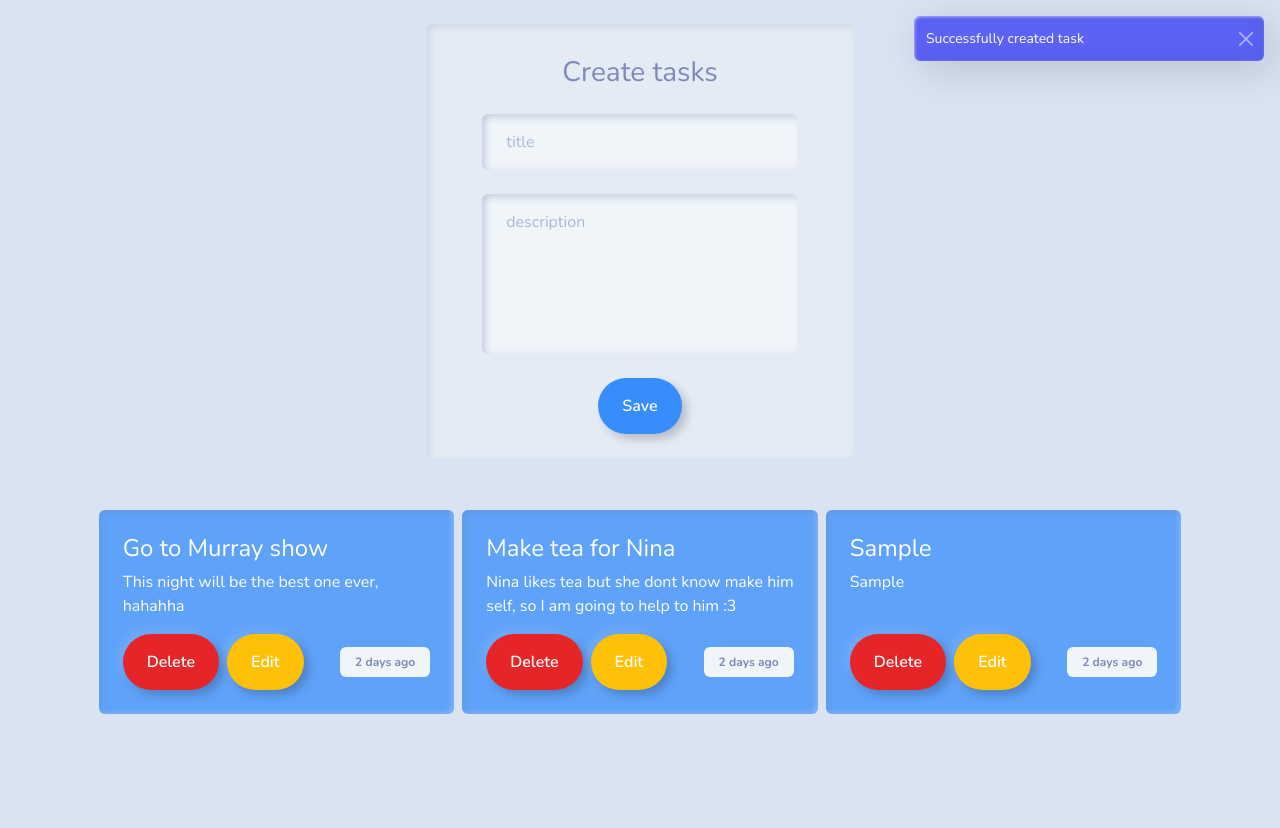
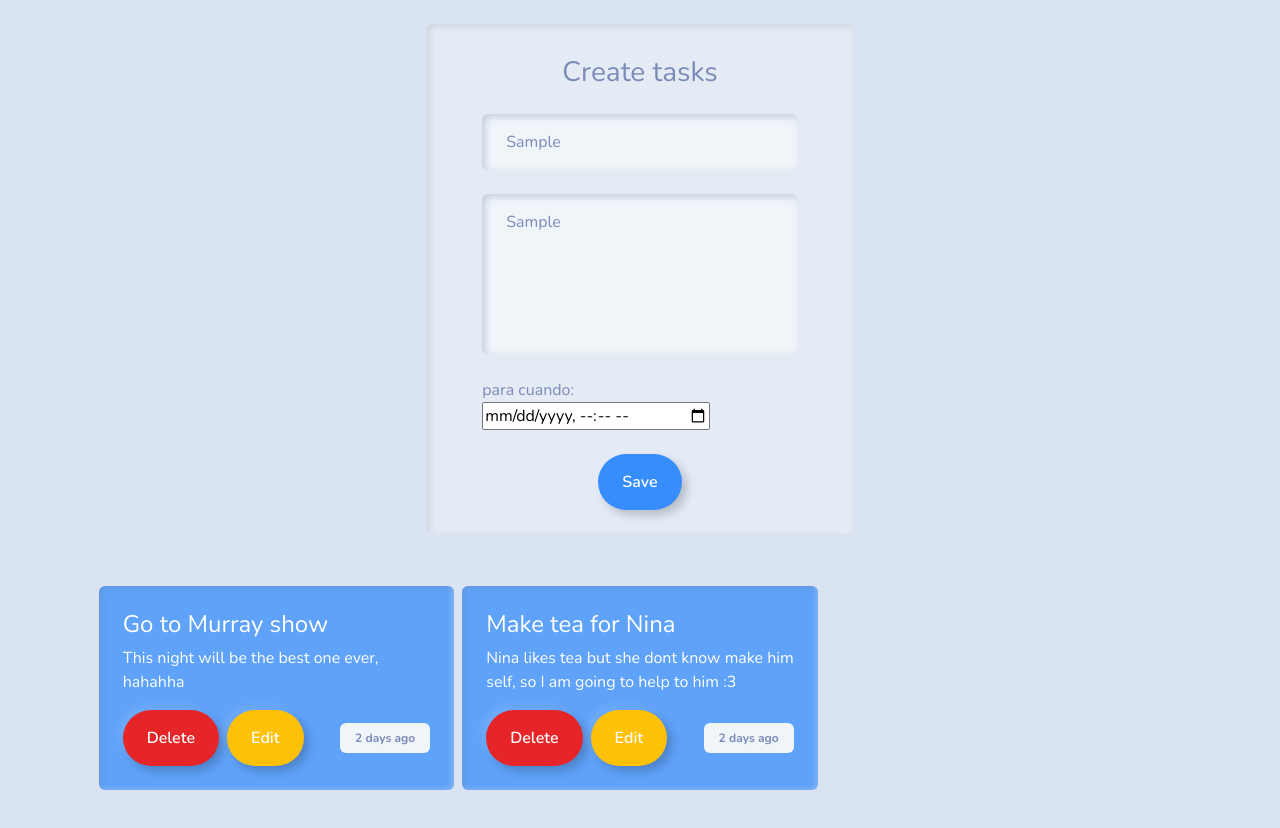
Before and after one commit to aledaledev/noterex, a website built with Vite: page index.html in a window 1280 px wide. Both pictures are taken after typing "Sample", "Sample" into the empty fields and a click on the button "Save". Before the commit the page ends 800 px from the top, so only its background shows below. Built offline with nearby package versions, Linux system fonts and the light colour scheme.

Commit message:
playing with datetime

```diff
--- a/index.html
+++ b/index.html
@@ -13,12 +13,16 @@
       <h3 class="card-title text-center mb-4 mt-2">Create tasks</h3>
     <form id="task-form" class="d-flex flex-column align-items-center form-group gap-4">
       <div class="col-10">
-      <input name="title" value="" class="form-control" type="text" placeholder="title">
-      <div class="invalid-feedback">No empty fields</div>
+        <input name="title" value="" class="form-control" type="text" placeholder="title">
+        <div class="invalid-feedback">No empty fields</div>
       </div>
       <div class="col-10">
         <textarea class="form-control" value="" style="resize: none; height: 10rem;" name="description" placeholder="description"></textarea>
         <div class="invalid-feedback">No empty fields</div>
+      </div>
+      <div class="col-10">
+        <span>para cuando: </span>
+        <input type="datetime-local" name="datetime"/>
       </div>
       <button type="submit" class="btn btn-outline-primary align-self-center">Save</button>
     </form>
--- a/src/main.ts
+++ b/src/main.ts
@@ -8,12 +8,35 @@ const store = JSON.parse(localStorage.getItem('tasks') as string) || dafaultTask
 
 export let tasks:Task[] = store
 export let editId:string = '';
+let dates:string[] = []
 
 export const taskForm = <HTMLFormElement>document.getElementById('task-form')
 const title = taskForm['title'] as unknown as HTMLInputElement
 const description = taskForm["description"] as HTMLTextAreaElement
+const dateTime = taskForm['datetime']
 
-taskForm.addEventListener('submit', saveTask)
+taskForm.addEventListener('submit', (e)=> {
+    e.preventDefault()
+    saveTask
+
+    const taskDate = new Date(dateTime.value);
+
+    const monthNames = ["January", "February", "March", "April", "May", "June","July", "August", "September", "October", "November", "December"];
+
+    const month = monthNames[taskDate.getUTCMonth()];
+    const day = taskDate.getUTCDate();
+    const year = taskDate.getUTCFullYear();
+
+    const date = `${day} ${month} ${year}`;
+
+    if(!dates.includes(date)){
+        dates = [...dates, date]
+    }
+
+    console.log(dates);
+
+
+})
 taskForm.reset()
 renderTasksList()
 
```
